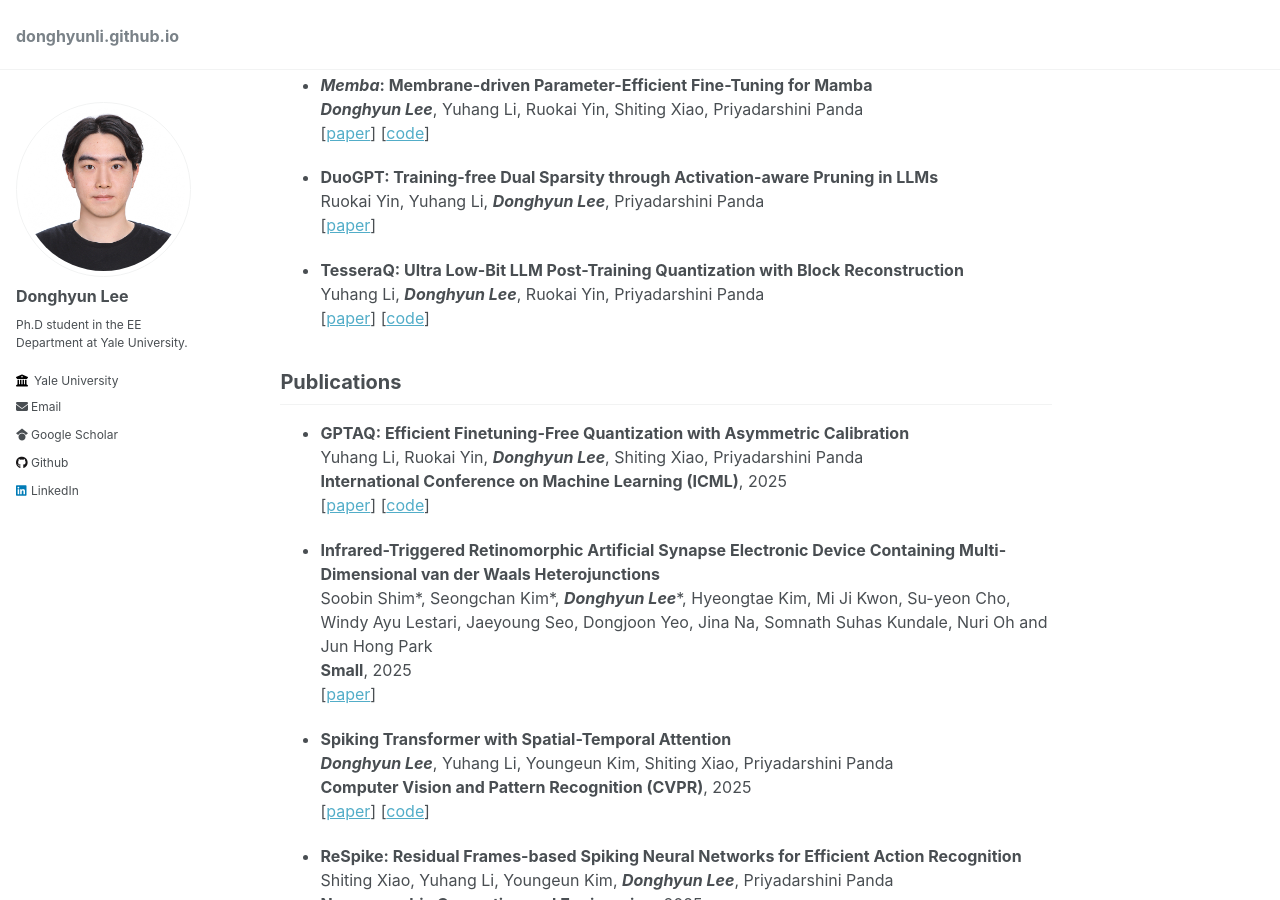
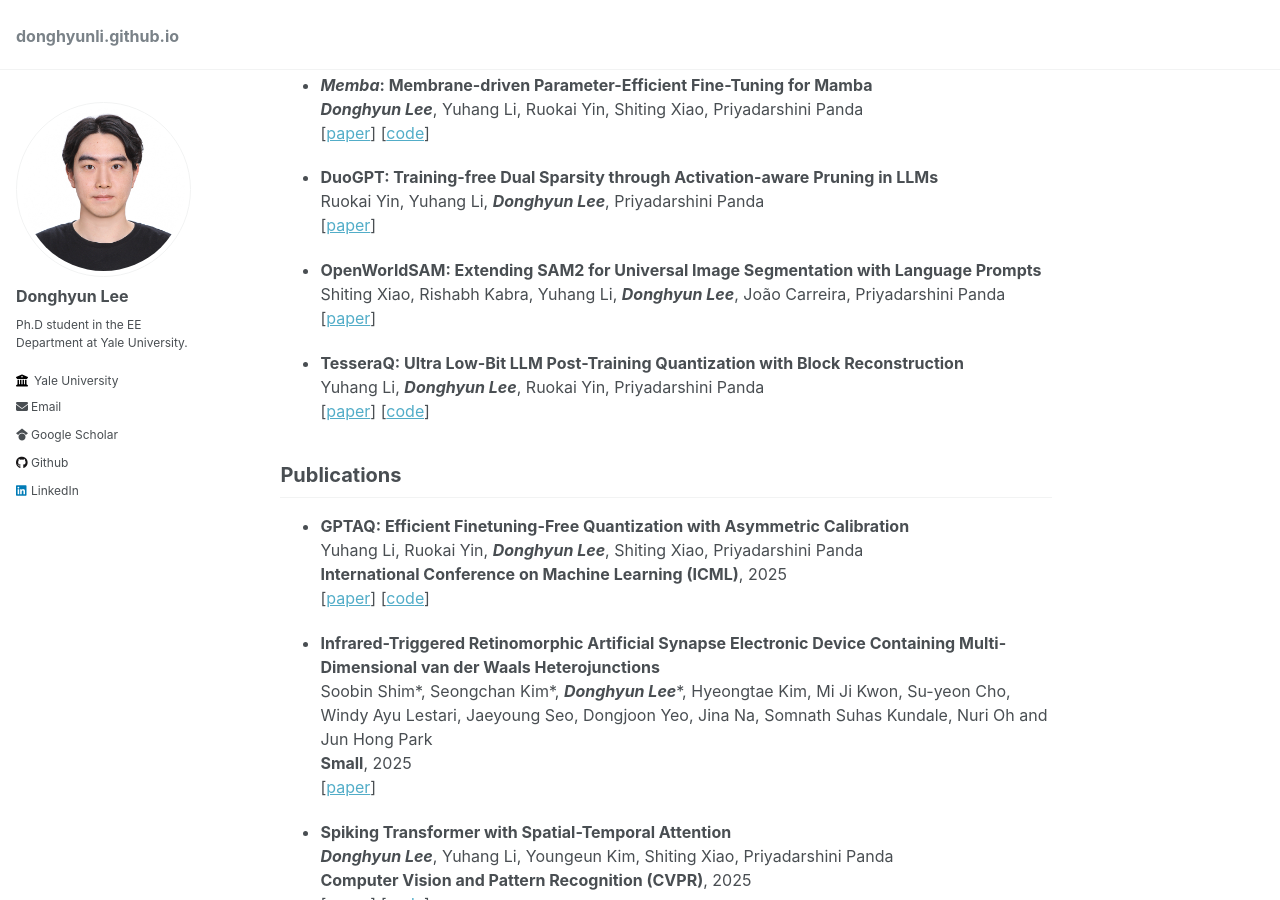
Before and after one commit to donghyunli/donghyunli.github.io, a Jekyll site: the page built from _pages/about.md, in a window 1280 px wide and 900 px high, scrolled down 852 px. Built offline with Jekyll 4.4.1, drawn with Linux system fonts in a browser that asks for light colours.

Commit message:
paper update

```diff
--- a/_pages/about.md
+++ b/_pages/about.md
@@ -37,6 +37,10 @@ I received B.E. degree in Mechanical Engineering Department at Yonsei University
 - **DuoGPT: Training-free Dual Sparsity through Activation-aware Pruning in LLMs**\\
 Ruokai Yin, Yuhang Li, ***Donghyun Lee***, Priyadarshini Panda\\
 [[paper](https://arxiv.org/pdf/2506.20194)]
+
+- **OpenWorldSAM: Extending SAM2 for Universal Image Segmentation with Language Prompts**\\
+Shiting Xiao, Rishabh Kabra, Yuhang Li, ***Donghyun Lee***, João Carreira, Priyadarshini Panda\\
+[[paper](https://arxiv.org/pdf/2507.05427)]
 
 - **TesseraQ: Ultra Low-Bit LLM Post-Training Quantization with Block Reconstruction**\\
 Yuhang Li, ***Donghyun Lee***, Ruokai Yin, Priyadarshini Panda\\
```
